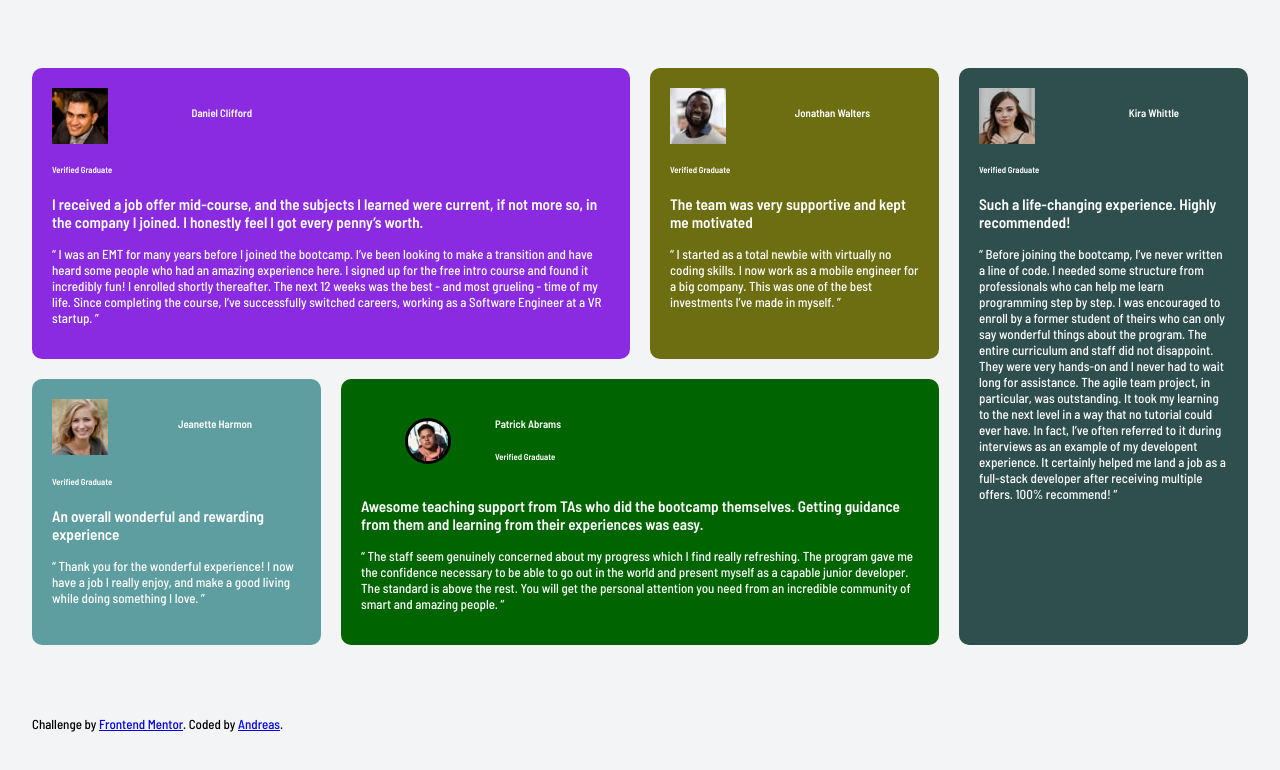
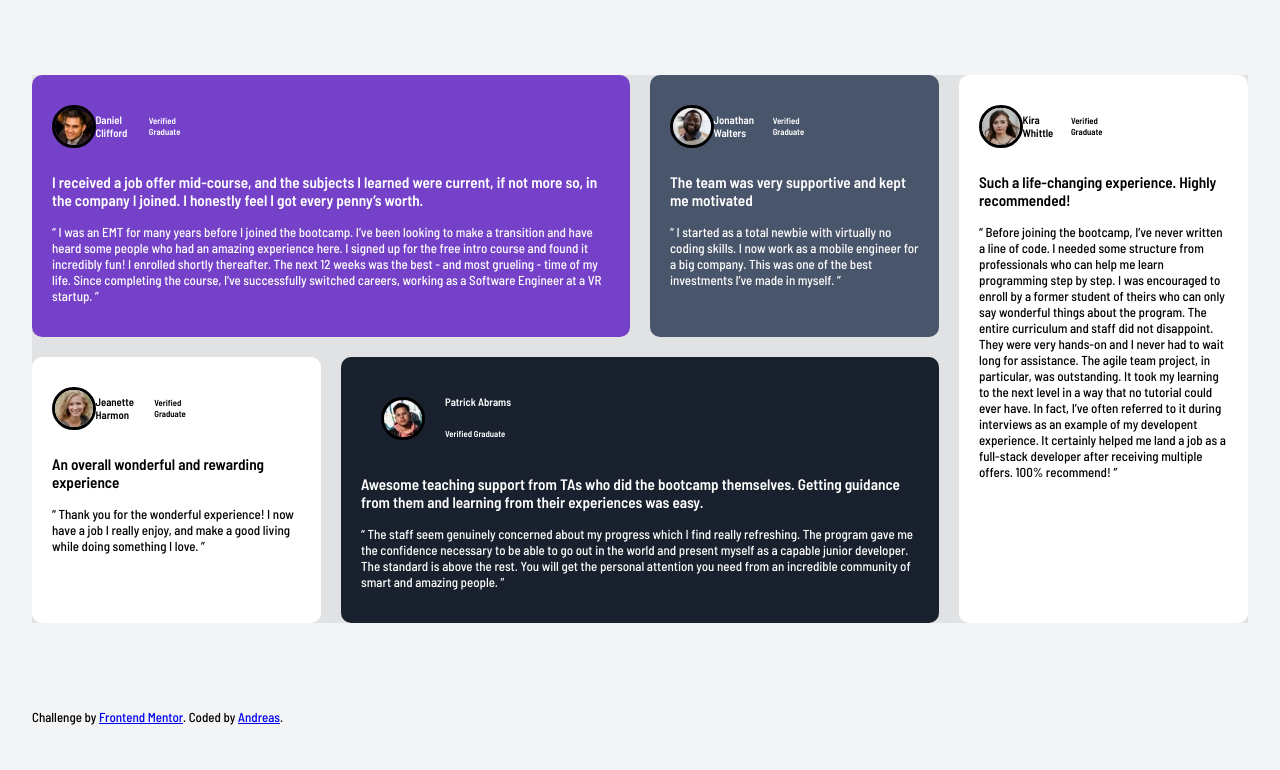
Before and after one commit to And-r-b/Testimonial-grid-oppgave, a plain HTML site: page index.html in a window 1280 px wide. Drawn offline with Linux system fonts and the light colour scheme.

Commit message:
Finished product

```diff
--- a/index.html
+++ b/index.html
@@ -11,11 +11,12 @@
 <div class="container">
   <div class="grid-one">
     <div id="name-showcase">
-      <img src="./images/image-daniel.jpg" alt="Picture of Daniel Clifford">
+      <div id="name-undertitle"></div>
+      <img class="pic" src="./images/image-daniel.jpg" alt="Picture of Daniel Clifford">
       <h5>Daniel Clifford</h5>
+      <h6>Verified Graduate</h6>
     </div>
 
-    <h6>Verified Graduate</h6>
 
     <h3>
      I received a job offer mid-course, and the subjects I learned were current, if not more so,
@@ -33,11 +34,12 @@
 
   <div class="grid-two">
     <div id="name-showcase">
-      <img src="./images/image-jonathan.jpg" alt="Picture of Jonathan Walters">
+      <div id="name-undertitle"></div>
+      <img class="pic" src="./images/image-jonathan.jpg" alt="Picture of Jonathan Walters">
       <h5>Jonathan Walters</h5>
+      <h6>Verified Graduate</h6>
     </div>
 
-    <h6>Verified Graduate</h6>
 
     <h3>
       The team was very supportive and kept me motivated
@@ -51,10 +53,11 @@
 
   <div class="grid-three">
     <div id="name-showcase">
-      <img src="./images/image-jeanette.jpg" alt="Picture of Jeanette Harmon">
+      <div id="name-undertitle"></div>
+      <img  class="pic" src="./images/image-jeanette.jpg" alt="Picture of Jeanette Harmon">
       <h5>Jeanette Harmon</h5>
+      <h6>Verified Graduate</h6>
     </div>
-    <h6>Verified Graduate</h6>
 
     <h3>
       An overall wonderful and rewarding experience
@@ -69,7 +72,7 @@
   <div class="grid-four">
     <div id="name-showcase">
       <img class="pic" src="./images/image-patrick.jpg" alt="Picture of Patrick Abrams">
-      <div class="name-undertitle">
+      <div id="name-undertitle">
         <h5>Patrick Abrams</h5>
         <h6>Verified Graduate</h6>
       </div>
@@ -90,10 +93,11 @@
   </div>
   <div class="grid-five">
     <div id="name-showcase">
-      <img src="./images/image-kira.jpg" alt="Picture of Kira Whittle">
+      <div id="name-undertitle"></div>
+      <img class="pic" src="./images/image-kira.jpg" alt="Picture of Kira Whittle">
       <h5>Kira Whittle</h5>
+      <h6>Verified Graduate</h6>
     </div>
-    <h6>Verified Graduate</h6>
 
     <h3>
      Such a life-changing experience. Highly recommended!
--- a/style.css
+++ b/style.css
@@ -20,6 +20,7 @@ body {
 /* Main Div Container */
 .container {
     display: grid;
+    background-color: rgba(128, 128, 128, 0.159);
     justify-content: center;
     grid-template-columns: repeat(4, 1fr);
     grid-template-rows: auto;
@@ -39,64 +40,69 @@ h6 p {
 .pic {
     border-radius: 200px;
     border: 3px solid black;
-    width: 20%;
+    width: 25%;
     height: auto;
     margin: auto;
 }
 
 #name-showcase {
     display: flex;
-    width: 200px;
+    width: 150px;
     flex-direction: row;
-    justify-content: space-between;
+    margin: 0;
 }
 
-.name-undertitle {
-    flex-direction: column;
+#name-undertitle {
     margin:0;
+    padding: 0;
 }
 
 .grid-one {
-    background-color: blueviolet;
+    background-color: hsl(263, 55%, 52%);
     color: white;
     padding: 20px;
     border-radius: 10px;
     grid-column: 1 / 3;
     grid-row: 1 / 2;
+    box-shadow: 5px;
 }
 
 .grid-two {
-    background-color: rgb(109, 109, 17);
+    background-color: hsl(217, 19%, 35%);
     color: white;
     padding: 20px;
     border-radius: 10px;
     grid-column: 3 / 4;
     grid-row: 1 / 2;
+    box-shadow: 5px;
 }
 
 .grid-three {
-    background-color: cadetblue;
-    color: white;
+    background-color: white;
+    color: black;
     padding: 20px;
     border-radius: 10px;
     grid-column: 1 / 2;
     grid-row: 2 / 3;
+    box-shadow: 5px;
 }
 
 .grid-four {
-    background-color: darkgreen;
+    background-color: hsl(219, 29%, 14%);
     color: white;
     padding: 20px;
     border-radius: 10px;
     grid-column: 2 / 4;
     grid-row: 2 / 3;
+    box-shadow: 5px;
 }
 
 .grid-five {
-    background-color: darkslategrey;
-    color: white;
+    background-color: white;
+    color: black;
     padding: 20px;
     border-radius: 10px;
     grid-column: 4 / 5;
     grid-row: 1 / 3;
+    box-shadow: 5px;
 }
```
